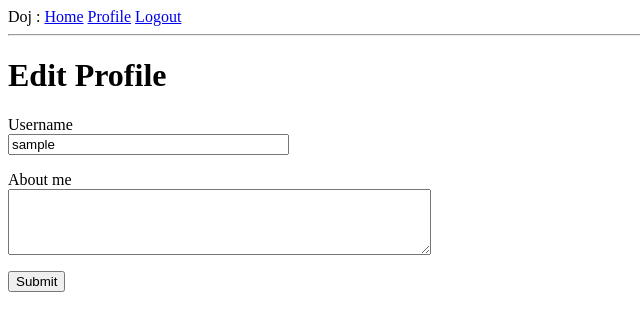
After one commit to Yukariko/doj, a Flask app: page /edit_profile in a window 1280 px wide. The commit adds this page. Shown: the top 331 px of the page, without its empty margins (0-640 px from the left). Run offline with Flask 2, Linux system fonts and the light colour scheme; the visitor is signed in with stand-in values (Sample User, id 1); data comes from the database, SQL or seed files in the repository.

Commit message:
add user profile

```diff
--- a/app/logins.py
+++ b/app/logins.py
@@ -1,6 +1,6 @@
 from flask_wtf import FlaskForm
-from wtforms import StringField, PasswordField, BooleanField, SubmitField
-from wtforms.validators import DataRequired, ValidationError, Email, EqualTo
+from wtforms import StringField, PasswordField, BooleanField, SubmitField, TextAreaField
+from wtforms.validators import DataRequired, ValidationError, Email, EqualTo, Length
 from app.models import User
 
 class LoginForm(FlaskForm):
@@ -25,3 +25,8 @@ class RegistrationForm(FlaskForm):
         user = User.query.filter_by(email=email.data).first()
         if user is not None:
             raise ValidationError('Please use a different email address')
+
+class EditProfileForm(FlaskForm):
+    username = StringField('Username', validators=[DataRequired()])
+    about_me = TextAreaField('About me', validators=[Length(min=0, max=140)])
+    submit   = SubmitField('Submit')
--- a/app/models.py
+++ b/app/models.py
@@ -2,12 +2,15 @@ from flask_login import UserMixin
 from app import db, login
 from datetime import datetime
 from werkzeug.security import generate_password_hash, check_password_hash
+from hashlib import md5
 
 class User(UserMixin, db.Model):
     id          = db.Column(db.Integer, primary_key=True)
     username    = db.Column(db.String(64), index=True, unique=True)
     email       = db.Column(db.String(120), index=True, unique=True)
     password    = db.Column(db.String(128))
+    about_me    = db.Column(db.String(140))
+    last_seen   = db.Column(db.DateTime, default=datetime.utcnow)
 
     def __repr__(self):
         return '<User {}>'.format(self.username)
@@ -17,6 +20,10 @@ class User(UserMixin, db.Model):
 
     def check_password(self, password):
         return check_password_hash(self.password, password)
+
+    def avatar(self, size):
+        digest = md5(self.email.lower().encode('utf-8')).hexdigest()
+        return 'https://www.gravatar.com/avatar/{}?d=identicon&s={}'.format(digest, size)
 
 class Post(db.Model):
     id          = db.Column(db.Integer, primary_key=True)
--- a/app/routes.py
+++ b/app/routes.py
@@ -1,8 +1,9 @@
 from flask_login import current_user, login_user, logout_user, login_required
 from flask import render_template, flash, redirect, url_for, request
+from datetime import datetime
 from werkzeug.urls import url_parse
 from app import app, db
-from app.logins import LoginForm, RegistrationForm
+from app.logins import LoginForm, RegistrationForm, EditProfileForm
 from app.models import User
 
 @app.route('/')
@@ -53,3 +54,34 @@ def register():
         flash('Congratulations, you are now a registered user!')
         return redirect(url_for('login'))
     return render_template('register.html', form=form)
+
+@app.route('/user/<username>')
+@login_required
+def user(username):
+    user = User.query.filter_by(username=username).first_or_404()
+    posts = [
+        {'author' : user, 'body' : 'Test post #1'},
+        {'author' : user, 'body' : 'Test post #2'}
+    ]
+    return render_template('user.html', user=user, posts=posts)
+
+@app.before_request
+def before_request():
+    if current_user.is_authenticated:
+        current_user.last_seen = datetime.utcnow()
+        db.session.commit()
+
+@app.route('/edit_profile', methods=['GET', 'POST'])
+@login_required
+def edit_profile():
+    form = EditProfileForm()
+    if form.validate_on_submit():
+        current_user.username = form.username.data
+        current_user.about_me = form.about_me.data
+        db.session.commit()
+        flash('Your changes have been saved.')
+        return redirect(url_for('edit_profile'))
+    elif request.method == 'GET':
+        form.username.data = current_user.username
+        form.about_me.data = current_user.about_me
+    return render_template('edit_profile.html', form=form)
--- /dev/null
+++ b/app/templates/_post.html
@@ -0,0 +1,6 @@
+	<table>
+        <tr valign="top">
+            <td><img src="{{ post.author.avatar(36) }}"></td>
+            <td>{{ post.author.username }} says:<br>{{ post.body }}</td>
+        </tr>
+	</table>
--- a/app/templates/base.html
+++ b/app/templates/base.html
@@ -9,6 +9,7 @@
             {% if current_user.is_anonymous %}
             <a href="{{ url_for('login') }}">Login</a>
             {% else %}
+            <a href="{{ url_for('user', username=current_user.username) }}">Profile</a>
             <a href="{{ url_for('logout') }}">Logout</a>
             {% endif %}
         </div>
--- /dev/null
+++ b/app/templates/edit_profile.html
@@ -0,0 +1,23 @@
+{% extends "base.html" %}
+
+{% block content %}
+    <h1>Edit Profile</h1>
+    <form action="" method="post">
+        {{ form.hidden_tag() }}
+        <p>
+            {{ form.username.label }}</br>
+            {{ form.username(size=32) }}</br>
+            {% for error in form.username.errors %}
+            <span style="color: red;">[{{ error }}]</span>
+            {% endfor %}
+        </p>
+        <p>
+            {{ form.about_me.label }}</br>
+            {{ form.about_me(cols=50, rows=4) }}</br>
+            {% for error in form.about_me.errors %}
+            <span style="color: red;">[{{ error }}]</sapn>
+            {% endfor %}
+        </p>
+        <p>{{ form.submit() }}</p>
+    </form>
+{% endblock %}
```
Also changed, not shown: app/templates/user.html (added, +21 -0 lines), migrations/versions/6484b24a0237_new_fields_in_user_model.py (added, +30 -0 lines).
